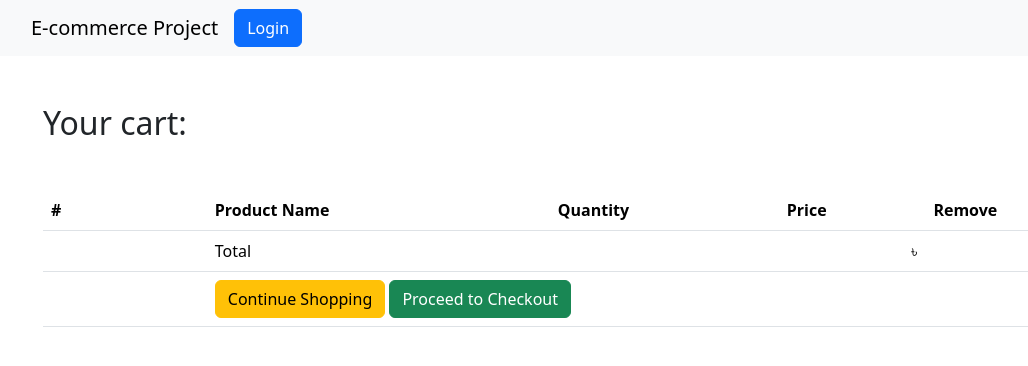
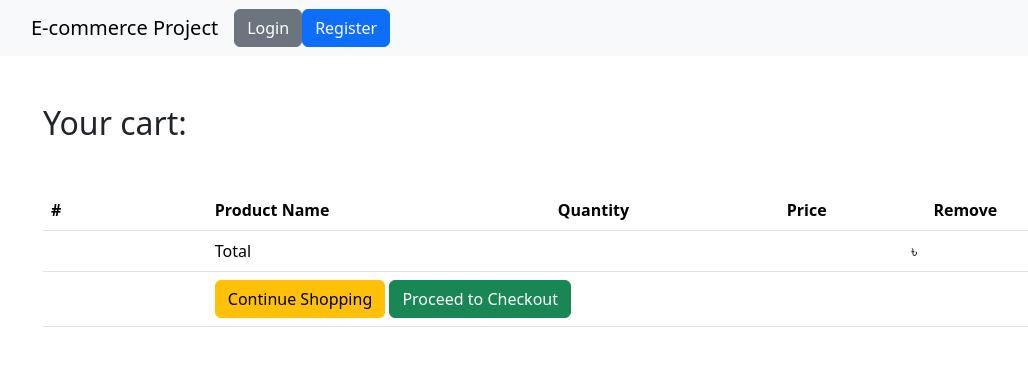
Before and after one commit to meshkatahmed/E-commerce-Project, a Django app: template templates/order_app/cart.html in a window 1280 px wide. Shown: the top 366 px of the page, without its empty margins (51-1079 px from the left). Run offline with Django 4.2, Linux system fonts and the light colour scheme; the template is opened without the code that fills it, so the values that code supplies are empty; parts of the project's set-up code (start-up, migrations or seed data) failed here and were passed over.

Commit message:
Navbar dropdown menu discarded and added fields as nav item, accounts are differentiated as seller and non-seller, product upload for seller accounts added, but image upload is not working from UI

```diff
--- a/ecommerceProject/settings.py
+++ b/ecommerceProject/settings.py
@@ -131,7 +131,7 @@ STATIC_ROOT = [STATIC_DIR,]
 
 # Media files
 MEDIA_URL = '/media/'
-MEDIA_ROOT = MEDIA_DIR
+MEDIA_ROOT = 'MEDIA_DIR'
 
 
 
--- a/login_app/models.py
+++ b/login_app/models.py
@@ -64,6 +64,7 @@ class Profile(models.Model):
     country = models.CharField(max_length=50,blank=True)
     phone = models.CharField(max_length=20,blank=True)
     date_joined = models.DateTimeField(auto_now_add=True)
+    is_seller = models.BooleanField(default=False)
 
     def __str__(self):
         return self.username + "'s profile"
--- a/shop_app/models.py
+++ b/shop_app/models.py
@@ -11,7 +11,7 @@ class Category(models.Model):
         verbose_name_plural = "Categories"
 
 class Product(models.Model):
-    mainimage = models.ImageField(upload_to = 'products')
+    mainimage = models.ImageField(upload_to = 'products',blank=True)
     name = models.CharField(max_length=264)
     category = models.ForeignKey(Category,on_delete=models.CASCADE,related_name='category')
     preview_text = models.TextField(max_length=200,verbose_name='Preview Text')
--- a/shop_app/urls.py
+++ b/shop_app/urls.py
@@ -1,9 +1,12 @@
 from django.urls import path
 #Import views
 from . import views
+
+
 app_name = 'shop_app'
 
 urlpatterns = [
     path('',views.Home.as_view(),name='home'),
     path('productdetails/<pk>/',views.ProductDetails.as_view(),name='productdetails'),
+    path('productupload/',views.ProductUpload.as_view(),name='productupload'),
 ]
--- a/templates/login_app/login.html
+++ b/templates/login_app/login.html
@@ -6,6 +6,7 @@
   <form method="POST">
     {{form|crispy}}
     {% csrf_token %}
+    <br>
     <button type="submit" class="btn btn-md btn-primary">Login</button>
   </form>
   <br>
--- a/templates/login_app/signup.html
+++ b/templates/login_app/signup.html
@@ -6,6 +6,7 @@
   <form method="post">
     {{form|crispy}}
     {% csrf_token %}
+    <br>
     <button type="submit" class="btn btn-md btn-success">Submit</button>
   </form>
   <br>
--- a/templates/navbar.html
+++ b/templates/navbar.html
@@ -8,23 +8,19 @@
     <div class="collapse navbar-collapse" id="navbarNav">
       <ul class="navbar-nav ml-auto">
         {% if request.user.is_authenticated %}
-          <li class="nav-item">
-            <a class="nav-link" href="{% url 'order_app:cart' %}">
-              Cart<span class="badge badge-light">{{request.user|cart_total}}</span>
-            </a>
-          </li>
-          <li class="nav-item dropdown"><a class="nav-link dropdown-toggle"
-            id="navbarDropdown" role="button" data-toggle="dropdown" aria-haspopup="true"
-            aria-expanded="false">{{request.user.profile.username}}</a>
-            <div class="dropdown-menu" aria-labelledby="navbarDropdown">
-              <a href="{% url 'login_app:profile' %}" class="dropdown-item">Profile</a>
-              <a href="{% url 'payment_app:orders' %}" class="dropdown-item">Orders</a>
-              <div class="dropdown-divider"></div>
-              <a href="{% url 'login_app:logout' %}" class="dropdown-item">Logout</a>
-            </div>
-          </li>
+          <li class="nav-item"><a class="nav-link" href="{% url 'order_app:cart' %}">
+          Cart {{request.user|cart_total}}</a></li>
+          {% if request.user.profile.is_seller %}
+            <li class="nav-item"><span>{{request.user.profile.username}}(Seller)</li>
+          {% else %}
+            <li class="nav-item">{{request.user.profile.username}}</li>
+          {% endif %}
+          <li class="nav-item"><a class="nav-link" href="{% url 'login_app:profile' %}">Profile</a></li>
+          <li class="nav-item"><a class="nav-link" href="{% url 'payment_app:orders' %}">Orders</a></li>
+          <li class="nav-item"><a class="nav-link" href="{% url 'login_app:logout' %}">Logout</a></li>
         {% else %}
-          <li class="nav-item"><a class="btn btn-primary" href="{% url 'login_app:login' %}">Login</a></li>
+          <li class="nav-item"><a class="btn btn-secondary" href="{% url 'login_app:login' %}"><span>Login</span></a></li>
+          <li class="nav-item"><a class="btn btn-primary" href="{% url 'login_app:signup' %}"><span>Register</span></a></li>
         {% endif %}
       </ul>
     </div>
--- a/templates/shop_app/home.html
+++ b/templates/shop_app/home.html
@@ -14,7 +14,7 @@
               <div class="action-wrap">
                 <div class="price-wrap h5">
                   <span class="price-new">&#2547;{{product.price|floatformat:2}}</span>
-                  <span class="price-old"><strike>&#2547;{{product.price|floatformat:2}}
+                  <span class="price-old"><strike>&#2547;{{product.old_price|floatformat:2}}
                   </strike></span>
                 </div>
               </div>
```
Also changed, not shown: shop_app/forms.py (added, +8 -0 lines), shop_app/views.py (+13 -3 lines), templates/shop_app/productupload.html (added, +14 -0 lines), MEDIA_DIR/products/refrigerator.jpg (added), db.sqlite3, login_app/migrations/0002_profile_is_seller.py (added).
